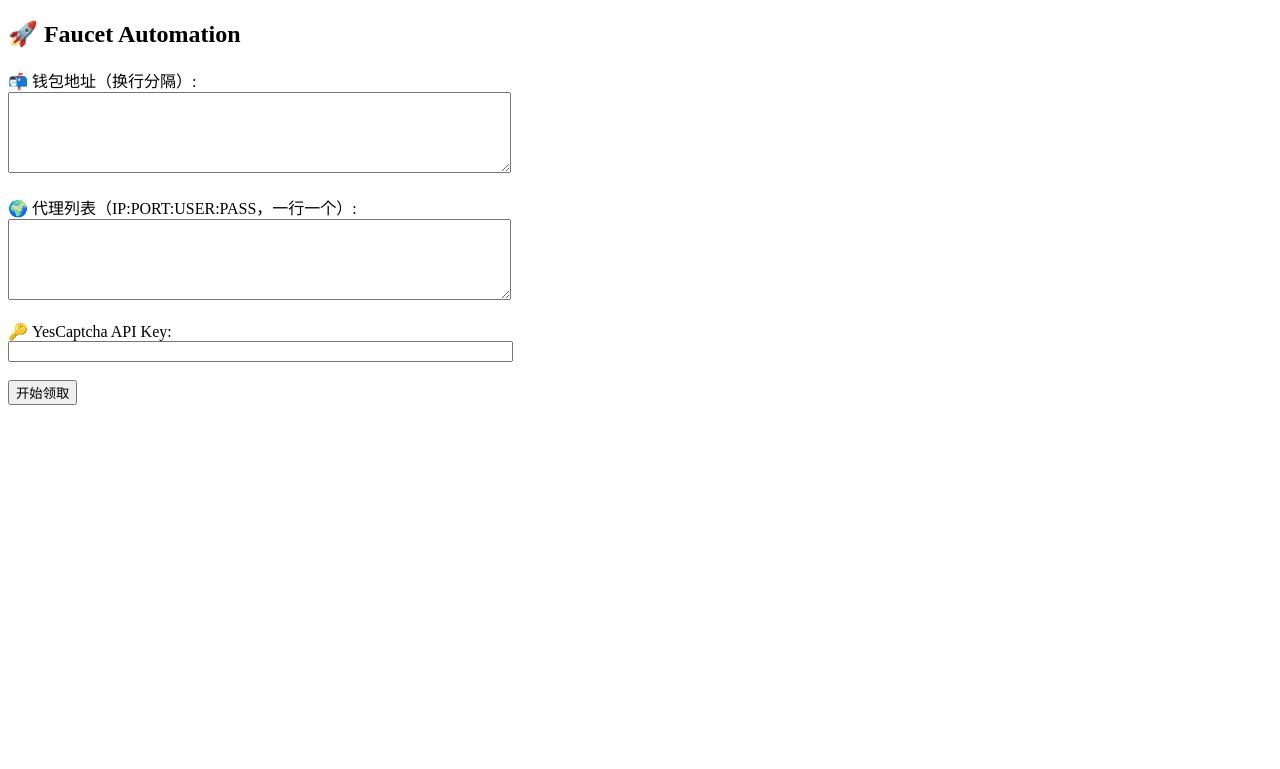
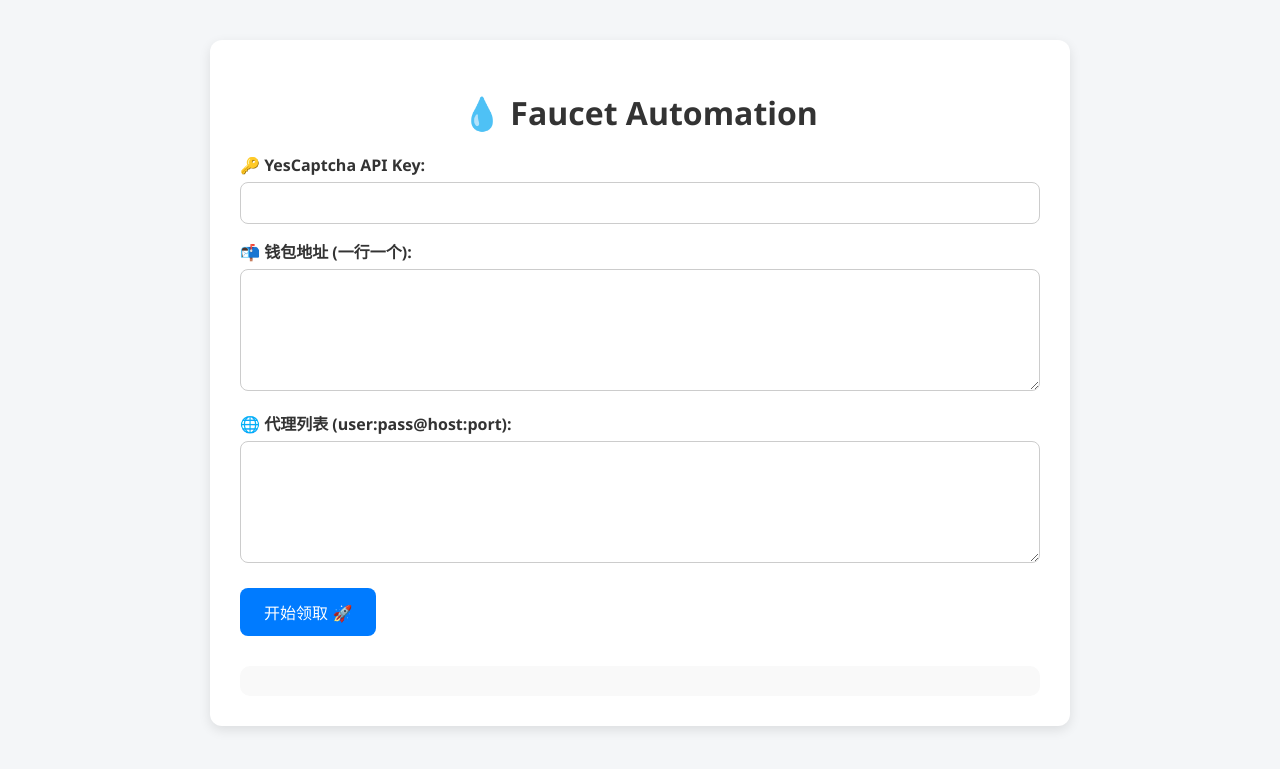
Before and after one commit to fishman6666/faucet-automation, a Flask app: page / in a window 1280 px wide. Shown: the top 769 px of the page. Run offline with Flask 3, Linux system fonts and the light colour scheme.

Commit message:
index.html

```diff
--- a/templates/index.html
+++ b/templates/index.html
@@ -1,21 +1,127 @@
 <!DOCTYPE html>
-<html>
+<html lang="zh">
 <head>
-    <title>Faucet Automation</title>
+  <meta charset="UTF-8">
+  <title>💧 Faucet Automation Tool</title>
+  <meta name="viewport" content="width=device-width, initial-scale=1.0">
+  <style>
+    body {
+      font-family: "Segoe UI", Roboto, sans-serif;
+      background: #f4f6f8;
+      margin: 0;
+      padding: 0;
+    }
+
+    .container {
+      max-width: 800px;
+      margin: 40px auto;
+      background: #ffffff;
+      padding: 30px;
+      border-radius: 12px;
+      box-shadow: 0 4px 12px rgba(0,0,0,0.1);
+    }
+
+    h1 {
+      text-align: center;
+      color: #333;
+      margin-bottom: 20px;
+    }
+
+    label {
+      font-weight: bold;
+      margin-top: 15px;
+      display: block;
+      color: #333;
+    }
+
+    textarea, input[type="text"] {
+      width: 100%;
+      padding: 12px;
+      margin-top: 6px;
+      border: 1px solid #ccc;
+      border-radius: 8px;
+      resize: vertical;
+      box-sizing: border-box;
+      font-size: 14px;
+    }
+
+    button {
+      background: #007bff;
+      color: white;
+      padding: 12px 24px;
+      border: none;
+      border-radius: 8px;
+      cursor: pointer;
+      font-size: 16px;
+      margin-top: 20px;
+    }
+
+    button:hover {
+      background: #0056b3;
+    }
+
+    .results {
+      margin-top: 30px;
+      padding: 15px;
+      background: #f9f9f9;
+      border-radius: 10px;
+      font-family: monospace;
+      white-space: pre-wrap;
+    }
+
+    .loading {
+      margin-top: 20px;
+      font-style: italic;
+      color: #888;
+    }
+  </style>
 </head>
 <body>
-    <h2>🚀 Faucet Automation</h2>
-    <form action="/run" method="post">
-        <label>📬 钱包地址（换行分隔）:</label><br>
-        <textarea name="addresses" rows="5" cols="60" required></textarea><br><br>
+  <div class="container">
+    <h1>💧 Faucet Automation</h1>
+    <form id="faucet-form">
+      <label for="client_key">🔑 YesCaptcha API Key:</label>
+      <input type="text" id="client_key" name="client_key" required>
 
-        <label>🌍 代理列表（IP:PORT:USER:PASS，一行一个）:</label><br>
-        <textarea name="proxies" rows="5" cols="60" required></textarea><br><br>
+      <label for="addresses">📬 钱包地址 (一行一个):</label>
+      <textarea id="addresses" name="addresses" rows="6" required></textarea>
 
-        <label>🔑 YesCaptcha API Key:</label><br>
-        <input type="text" name="client_key" size="60" required><br><br>
+      <label for="proxies">🌐 代理列表 (user:pass@host:port):</label>
+      <textarea id="proxies" name="proxies" rows="6" required></textarea>
 
-        <button type="submit">开始领取</button>
+      <button type="submit">开始领取 🚀</button>
     </form>
+
+    <div class="loading" id="loading" style="display:none;">⏳ 正在领取中，请稍候...</div>
+    <div class="results" id="results"></div>
+  </div>
+
+  <script>
+    const form = document.getElementById("faucet-form");
+    const loading = document.getElementById("loading");
+    const results = document.getElementById("results");
+
+    form.addEventListener("submit", async (e) => {
+      e.preventDefault();
+      loading.style.display = "block";
+      results.innerText = "";
+
+      const formData = new FormData(form);
+      const payload = new URLSearchParams(formData);
+
+      try {
+        const response = await fetch("/run", {
+          method: "POST",
+          body: payload,
+        });
+        const text = await response.text();
+        results.innerText = text;
+      } catch (err) {
+        results.innerText = "❌ 请求失败：" + err;
+      } finally {
+        loading.style.display = "none";
+      }
+    });
+  </script>
 </body>
 </html>
```
